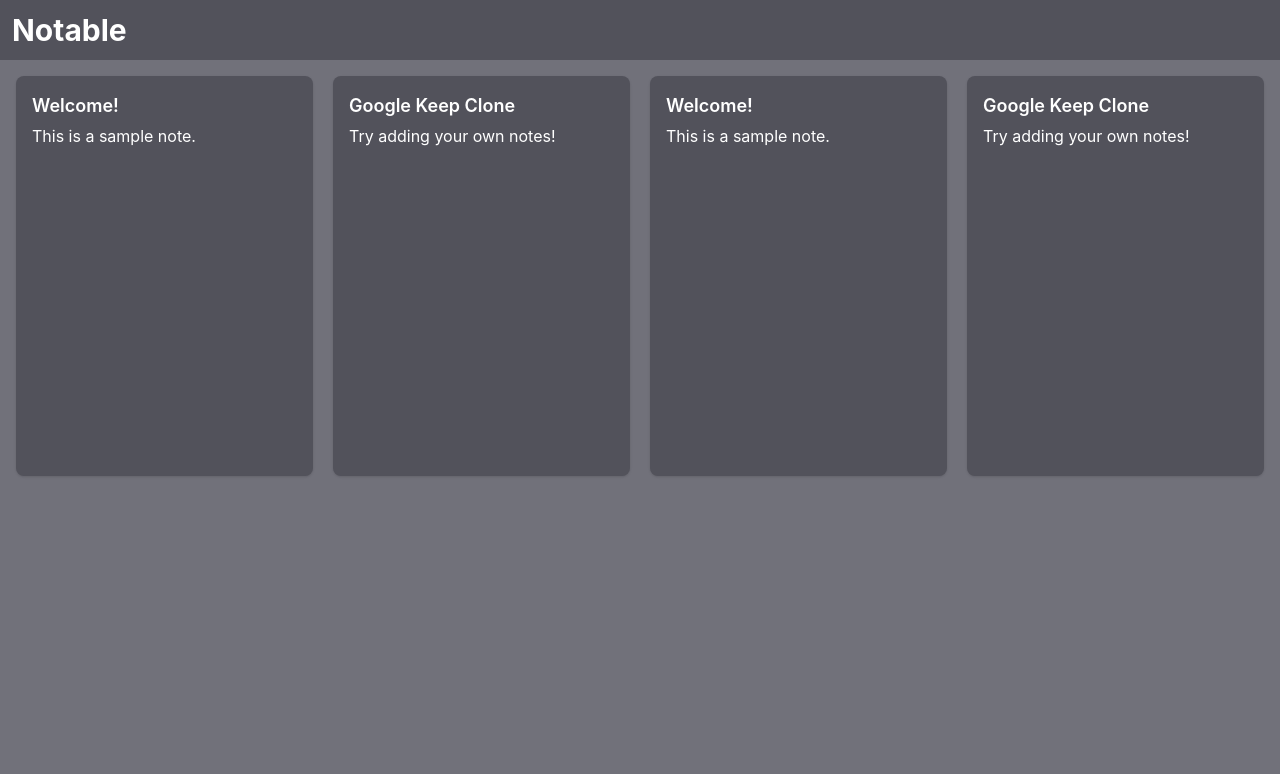
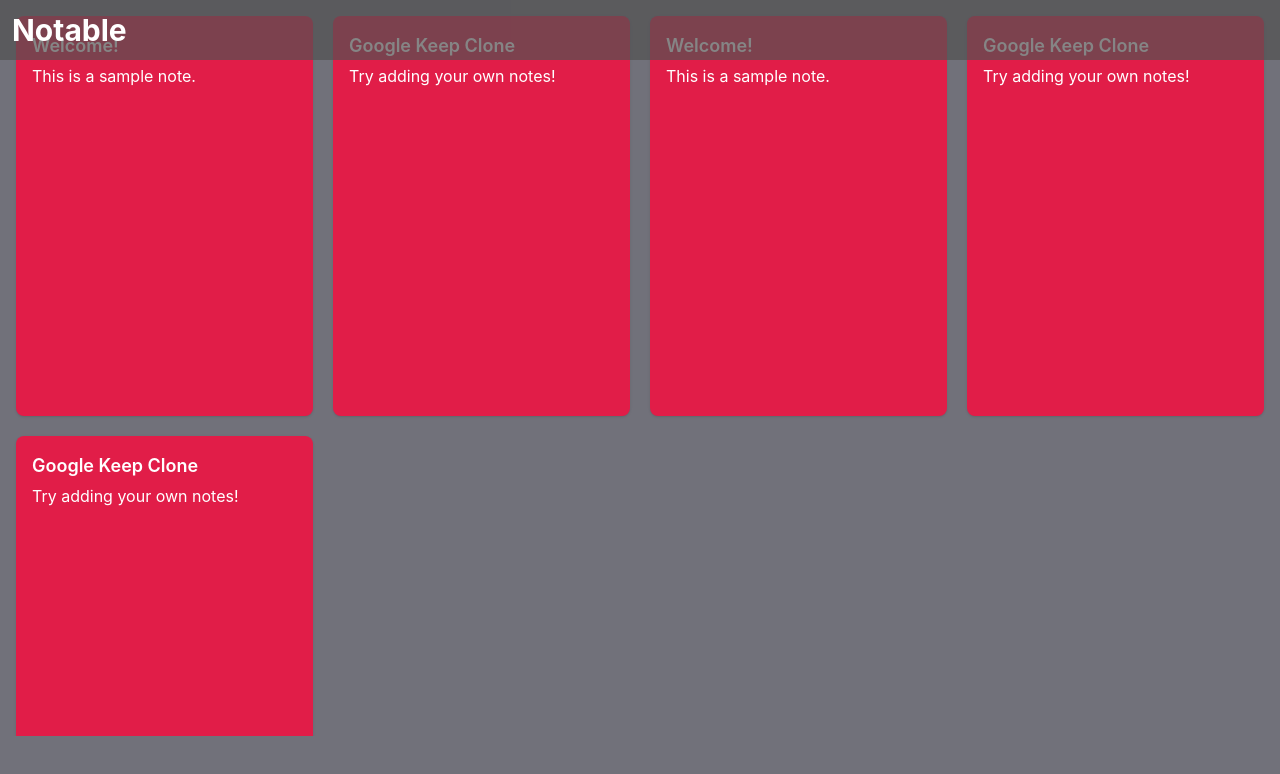
Before and after one commit to AlainAmbrose/Notable, a Next.js app: page / in a window 1280 px wide. Shown: the top 774 px of the page. Built offline with nearby package versions, Linux system fonts and the light colour scheme.

Commit message:
made header transparent

```diff
--- a/components/StickyNote.js
+++ b/components/StickyNote.js
@@ -1,6 +1,6 @@
 const StickyNote = ({ title, content }) => {
   return (
-    <div className="bg-zinc-600 h-max min-w-full min-h-[50vh] rounded-lg shadow mb-5 p-4 break-words hover:shadow-xl hover:shadow-zinc-700 transition-shadow">
+    <div className="bg-rose-600 h-max min-w-full min-h-[50vh] rounded-lg shadow mb-5 p-4 break-words hover:shadow-xl hover:shadow-zinc-700 transition-shadow">
       <h2 className="text-lg text-white font-semibold mb-1">{title}</h2>
       <p className="text-white">{content}</p>
     </div>
--- a/pages/index.js
+++ b/pages/index.js
@@ -24,12 +24,17 @@
       title: "Google Keep Clone",
       content: "Try adding your own notes!",
     },
+    {
+      id: 4,
+      title: "Google Keep Clone",
+      content: "Try adding your own notes!",
+    },
   ]);
 
   return (
     <div className="flex flex-col min-h-screen bg-zinc-500">
       {/* Header */}
-      <header className="w-full bg-zinc-600 p-3">
+      <header className="w-full bg-[rgba(82,82,82,0.7)] p-3 fixed top-0 left-0 z-50">
         <h1 className="text-3xl font-bold text-white">Notable</h1>
       </header>
 
```
